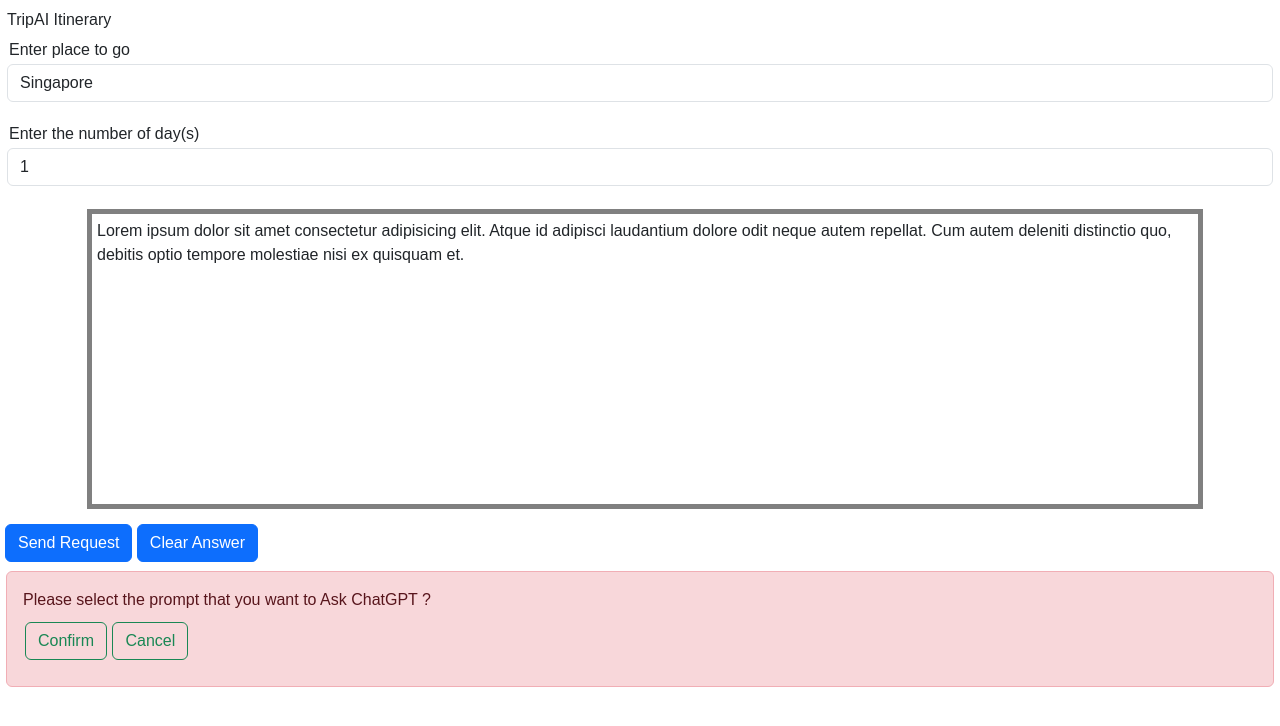
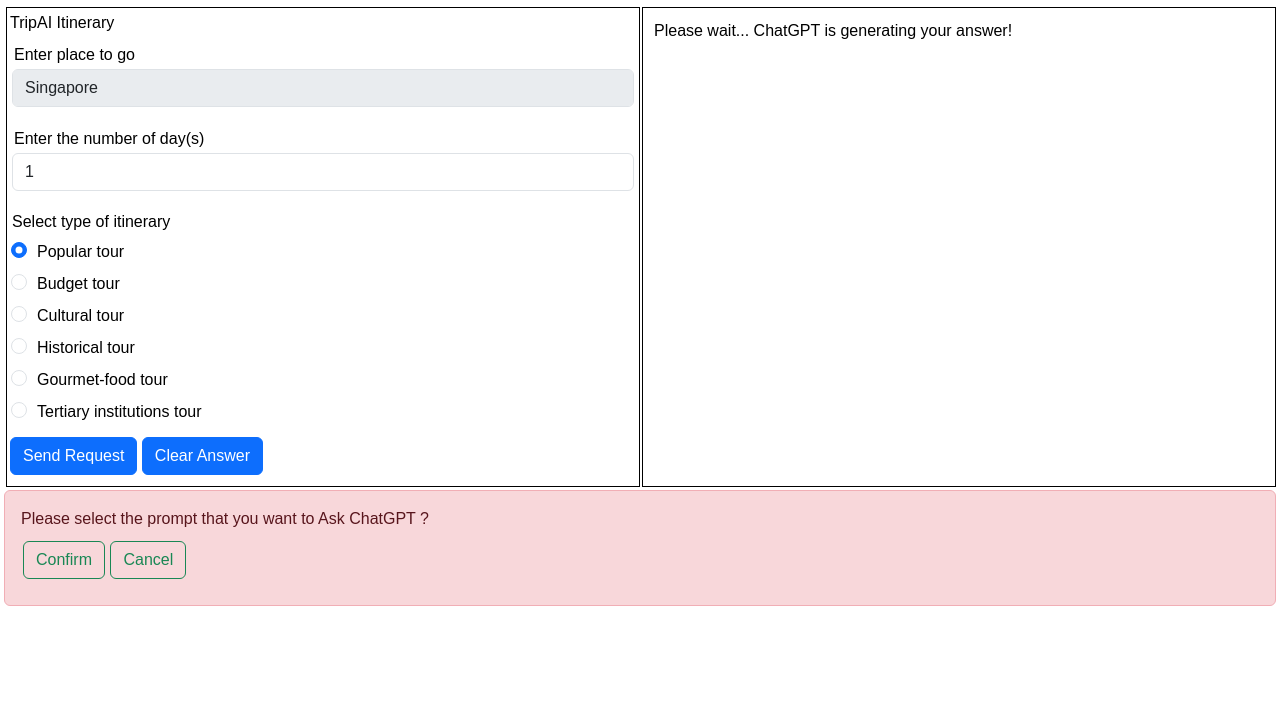
Before and after one commit to ngys9919/bells-tgc-ip1, a website: page ask-chatgpt.html in a window 1280 px wide. Both pictures are taken after a click on the button "Send Request". Shown: the part 56-782 px from the top of the page. Drawn offline with nearby package versions, Linux system fonts and the light colour scheme; no server answers.

Commit message:
chatgpt itinerary type n html format

```diff
--- a/ask-chatgpt.html
+++ b/ask-chatgpt.html
@@ -22,27 +22,69 @@
 </head>
 <body>
 <h1>Ask ChatGPT</h1>
+
+<div class="parent">
+  <!-- <div class="flex-box inter-400" id="text-area-header"> -->
+  <div class="child">
+    <label>TripAI Itinerary</label>
     <form>
-  <label>TripAI Itinerary</label>
     <div class="mb-3">
       <label>Enter place to go</label>
-    <input type="text" class="form-control" id="inputPlace" value="Singapore">
+      <input type="text" class="form-control" id="inputPlace" value="Singapore" disabled>
     </div>
     <div class="mb-3">
       <label>Enter the number of day(s)</label>
       <input type="number" min="1" max="7" class="form-control" id="inputDays" value="1">
     </div>
-  <div class="container">
+    <label>Select type of itinerary</label>
+    <div class="form-check">
+      <input class="form-check-input" type="radio" name="flexRadioDefault" id="flexRadioDefault1" checked>
+      <label class="form-check-label" for="flexRadioDefault1">
+        Popular tour
+      </label>
+    </div>
+    <div class="form-check">
+      <input class="form-check-input" type="radio" name="flexRadioDefault" id="flexRadioDefault2">
+      <label class="form-check-label" for="flexRadioDefault2">
+        Budget tour
+      </label>
+    </div>
+    <div class="form-check">
+      <input class="form-check-input" type="radio" name="flexRadioDefault" id="flexRadioDefault3">
+      <label class="form-check-label" for="flexRadioDefault3">
+        Cultural tour
+      </label>
+    </div>
+    <div class="form-check">
+      <input class="form-check-input" type="radio" name="flexRadioDefault" id="flexRadioDefault4">
+      <label class="form-check-label" for="flexRadioDefault4">
+        Historical tour
+      </label>
+    </div>
+    <div class="form-check">
+      <input class="form-check-input" type="radio" name="flexRadioDefault" id="flexRadioDefault5">
+      <label class="form-check-label" for="flexRadioDefault5">
+        Gourmet-food tour
+      </label>
+    </div>
+    <div class="form-check">
+      <input class="form-check-input" type="radio" name="flexRadioDefault" id="flexRadioDefault6">
+      <label class="form-check-label" for="flexRadioDefault6">
+        Tertiary institutions tour
+      </label>
+    </div>
+    <button type="submit" class="btn btn-primary mr-2 my-2" id="sendRequestBtn">Send Request</button>
+    <button type="submit" class="btn btn-primary mr-2 my-2" id="clearAnswerBtn">Clear Answer</button>
+  </form>
+  </div>
+  <!-- <div class="flex-box inter-200" id="text-area-content"> -->
+  <div class="child">
       <!-- Content here -->
       <div id="chatgpt-results">
-    Lorem ipsum dolor sit amet consectetur adipisicing elit. Atque id adipisci laudantium dolore odit neque autem repellat. Cum autem deleniti distinctio quo, debitis optio tempore molestiae nisi ex quisquam et.
+      Ask ChatGPT Response:
       </div>
   </div>
-    <!-- <div id="chatgpt-container"> -->
-      <!-- <div id="chatgpt-results"></div> -->
-    <!-- </div> -->
-  <button type="submit" class="btn btn-primary mr-2 my-2" id="sendRequestBtn">Send Request</button>
-  <button type="submit" class="btn btn-primary mr-2 my-2" id="clearAnswerBtn">Clear Answer</button>
+</div>
 
   <div class="alert alert-danger">
         Please select the prompt that you want to Ask ChatGPT ?
@@ -53,7 +95,7 @@
             <!-- <a href="index.html" class="btn btn-primary">Cancel</a> -->
         </div>
     </div>
-</form>
+
 
 <!-- Bootstrap -->
 <script src="https://cdn.jsdelivr.net/npm/@popperjs/core@2.9.2/dist/umd/popper.min.js"
--- a/css/style-chatgpt.css
+++ b/css/style-chatgpt.css
@@ -1,33 +1,41 @@
 * {
     margin: 1px;
     padding: 1px;
-    /* box-sizing: border-box; */
+    box-sizing: border-box;
     font-family: "Poppins", sans-serif;
 }
 
-#chatgpt-container {
-    position: absolute;
-    z-index: 500;
-    /* top: 0px; */
-    left: 5px;
-    width: 380px;
-    background-color: rgb(255 255 255 / 44%);
-    padding: 5px;
-    overflow-y: auto;
-    line-height: 24px;
-    /* max-height: 480px; */
-    max-height: 450px;
-  }
+.parent {
+  /* flex container of size auto (height) x 100vw (width) */
+  display: flex;
+  height: auto;
+  width: 100%;
+  /* flex-direction: column; */
+  flex-direction: row;
+  /* background-color: white; */
+  font-size: 1.25vw;
+}
+
+.child {
+  /* each flex item of 220px (width) */
+  /* background-color: white; */
+  color: black;
+  border: 1px solid black;
+  /* margin-left: 5px; */
+  /* margin-right: 5px; */
+  flex-basis: 50%;
+}
 
   #chatgpt-results {
-    /* width: 300px; */
-    /* height: 200px; */
-    width: 100%;
-    height: 300px;
+    /* width: 100%; */
+    /* height: 300px; */
+    /* width: 35%; */
+    height: auto;
     padding: 5px;
-    border: 5px solid grey;
+    /* border: 5px solid grey; */
     margin: 5px;
-    -moz-box-sizing: border-box;
-    -webkit-box-sizing: border-box;
-    box-sizing: border-box;
+    /* -moz-box-sizing: border-box; */
+    /* -webkit-box-sizing: border-box; */
+    /* box-sizing: border-box; */
+    /* text-align: left; */
 }
--- a/js/ask-chatgpt.js
+++ b/js/ask-chatgpt.js
@@ -1,4 +1,11 @@
 const promptTemplate = "I want you to act as a travel guide. I will give you a location and you will suggest the places to visit and some information about it. In addition, include an itinerary based on the number of days. My request is : I am going to ";
+const promptFormat1 = "Please do the html formatting of the content."
+const promptFormat2 = "Please provide your answers in HTML format, using appropriate HTML tags."
+const promptFormat = "Please provide your answers straight right away in HTML format, using appropriate HTML tags."
+const promptTour1 = "Please based the itinerary on historical type of places to visit."
+const promptTour2 = "Please based the itinerary for places to visit on historical tour."
+const promptTour = "Please based the itinerary for places to visit on "
+let chatgptTourType = "popular tour";
 
 // curl https://api.openai.com/v1/engines/davinci/completions \ -H
 // "Content-Type: application/json" \ -H
@@ -73,6 +80,7 @@ const promptTemplate = "I want you to act as a travel guide. I will give you a l
 // let apiKey = dummy1 + dummy2 + dummy3;
 // console.log(apiKey);
 
+const apiKey = "OPENAI_API_KEY";
 
 async function OpenaiFetchAPI2(prompt) {
     console.log("Calling GPT4-o")
@@ -117,7 +125,7 @@ async function OpenaiFetchAPI2(prompt) {
 let chatgpt_reply = {};
 
 async function OpenaiFetchAPI3(prompt) {
-    console.log("Calling GPT4-o")
+    console.log("Calling GPT-4o-mini")
     var url = "https://api.openai.com/v1/chat/completions";
     var bearer = 'Bearer ' + `${apiKey}`
     response = await fetch(url, {
@@ -166,9 +174,11 @@ document.addEventListener("DOMContentLoaded", async function () {
 
         // clear the answer to the chatgpt results div
         const resultElement = document.querySelector("#chatgpt-results");
-        resultElement.innerHTML = "";
+        resultElement.innerHTML = "Ask ChatGPT Response:";
 
     });
+
+
 
     document
     .querySelector("#sendRequestBtn")
@@ -179,31 +189,70 @@ document.addEventListener("DOMContentLoaded", async function () {
         const chatgptInputPlace = document.querySelector("#inputPlace").value;
         const chatgptInputDays = document.querySelector("#inputDays").value;
 
-        const prompt = `${promptTemplate} ${chatgptInputPlace}` + ' for ' + `${chatgptInputDays}` + ' days ';
+        const prompt1 = `${promptTemplate} ${chatgptInputPlace}` + ' for ' + `${chatgptInputDays}` + ' days ';
+        const prompt2 = prompt1 + promptTour + `${chatgptTourType}` + '. ';
+        const prompt3 = prompt2 + promptFormat;
+        console.log(prompt3);
+
+      // add the answer to the chatgpt results div
+      const resultElement1 = document.querySelector("#chatgpt-results");
+      resultElement1.innerHTML = "Please wait... ChatGPT is generating your answer!";
+      resultElement1.className = "chatgpt-result";
 
         // const prompt = "Hello!";
-        await OpenaiFetchAPI3(prompt);
+        // await OpenaiFetchAPI3(prompt);
+        await OpenaiFetchAPI3(prompt3);
         // console.log(chatgptdata);
-        // const key = 'choices';
-      // add the answer to the chatgpt results div
-      const resultElement1 = document.querySelector("#chatgpt-results");
-      resultElement1.innerHTML = "";
-      resultElement1.className = "chatgpt-result";
+
       //   resultElement1.innerHTML = 'ChatGPT prompt: ' + `<br> ${promptTemplate} ${chatgptInputPlace}` + ' for ' + `${chatgptInputDays}` + ' days ' + `<br><br>` + 'ChatGPT response: ';
         //   resultElement1.innerHTML = `${promptTemplate}`;
     const reply = chatgpt_reply['choices'][0].message.content;
-    console.log(reply);
+    // console.log(reply);
 
       resultElement1.innerHTML = `${reply}`;
 
-      // add the search result to the result element
-      // const eachResultElement1 = document.createElement('div');
-      // eachResultElement1.className = "chatgpt-result";
-      // eachResultElement1.innerHTML = 'ChatGPT prompt';
-      // eachResultElement1.append = promptTemplate;
-      // eachResultElement1.append(" ");
-      // eachResultElement1.append('ChatGPT response: ');
-      // resultElement1.appendChild(eachResultElement1);
     });
 
+
+    document
+    .querySelector("#flexRadioDefault1")
+    .addEventListener("click", async function () {
+        // alert("You have selected Radio1 !");
+        chatgptTourType = "popular tour";
+    });
+
+    document
+    .querySelector("#flexRadioDefault2")
+    .addEventListener("click", async function () {
+        // alert("You have selected Radio2 !");
+        chatgptTourType = "budget tour";
+    });
+
+    document
+    .querySelector("#flexRadioDefault3")
+    .addEventListener("click", async function () {
+        // alert("You have selected Radio3 !");
+        chatgptTourType = "cultural tour";
+    });
+
+    document
+    .querySelector("#flexRadioDefault4")
+    .addEventListener("click", async function () {
+        // alert("You have selected Radio4 !");
+        chatgptTourType = "historical tour";
+    });
+
+    document
+    .querySelector("#flexRadioDefault5")
+    .addEventListener("click", async function () {
+        // alert("You have selected Radio5 !");
+        chatgptTourType = "gourmet food tour";
+    });
+
+    document
+    .querySelector("#flexRadioDefault6")
+    .addEventListener("click", async function () {
+        // alert("You have selected Radio6 !");
+        chatgptTourType = "tertiary institutions (include popular polytechnics and universities) tour";
+    });
 });
```
Lines whose indentation alone changed are shown as unchanged.
